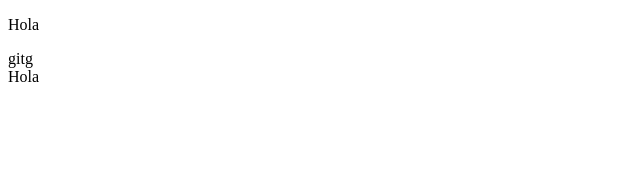
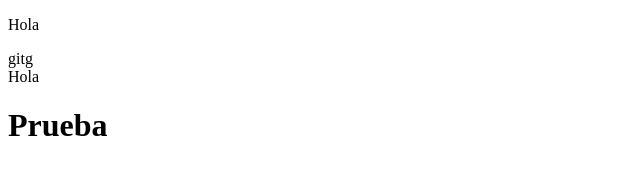
Before and after one commit to lguijarror/prueba_git, a plain HTML site: page index.html in a window 1280 px wide. Shown: the whole page, without its empty margins (0-640 px from the left). Drawn offline with Linux system fonts and the light colour scheme.

Commit message:
prueba h1

```diff
--- a/index.html
+++ b/index.html
@@ -8,6 +8,10 @@
 <body>
 
     <p>Hola</p>gitg
-    <div class="frontend">Hola</div>
+    <div class="frontend">Hola
+        <h1>Prueba</h1>
+
+    </div>
+    </div>
 </body>
 </html>
```
